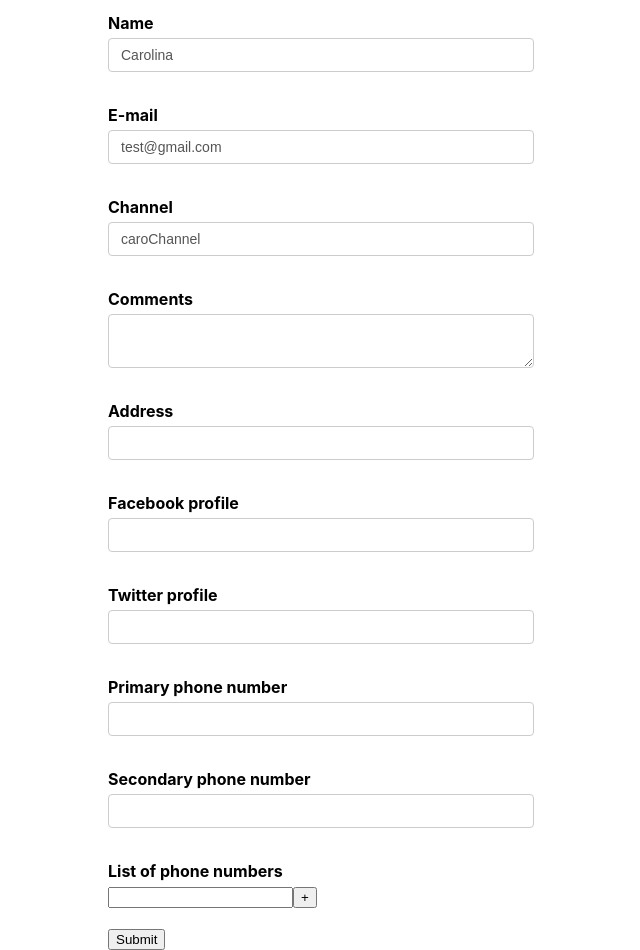
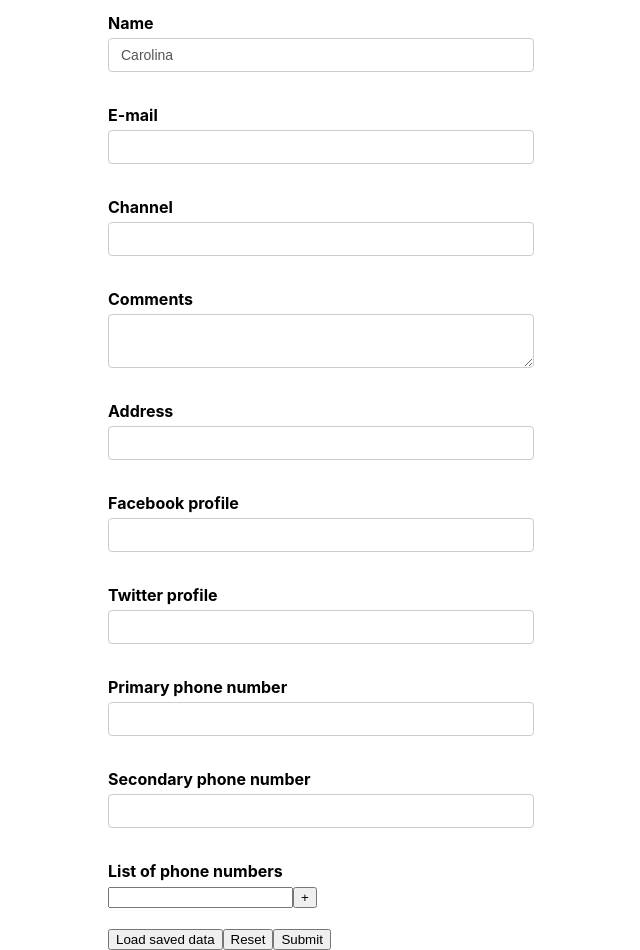
Before and after one commit to CaroTodt/React-Formik, a React (Create React App) app in the folder demo-formik-react/: page / in a window 1280 px wide. Shown: the part 20-970 px from the top of the page, without its empty margins (319-959 px from the left). Built offline with nearby package versions, Linux system fonts and the light colour scheme.

Commit message:
formik container add

```diff
--- a/demo-formik-react/src/components/YoutubeForm.js
+++ b/demo-formik-react/src/components/YoutubeForm.js
@@ -1,12 +1,12 @@
-import React from 'react';
-import { Formik, Form, Field, ErrorMessage, FieldArray } from 'formik';
+import React , {useState} from 'react';
+import { Formik, Form, Field, ErrorMessage, FieldArray, FastField } from 'formik';
 import * as Yup from 'yup'
 import TextError from './TextError';
 
 const initialValues = {
     name: 'Carolina',
-    email: 'test@gmail.com',
-    channel: 'caroChannel',
+    email: '',
+    channel: '',
     comments: '',
     address: '',
     social: {
@@ -17,9 +17,29 @@ const initialValues = {
     phNumbers: ['']
 }
 
-const onSubmit = values => {
+
+const savedValues = {
+    name: 'Carolina',
+    email: 'example@gmail.com',
+    channel: '',
+    comments: 'Welcome to formik',
+    address: '221b Street Baker',
+    social: {
+        facebook: '',
+        twitter: ''
+    },
+    phoneNumbers: ['', ''],
+    phNumbers: ['']
+}
+
+const onSubmit = (values, onSubmitProps) => {
     console.log('Form data', values)
+    console.log('submit props', onSubmitProps)
+    onSubmitProps.setSubmitting(false)
+    onSubmitProps.resetForm()
 }
+
+
 
 
 const validationSchema = Yup.object({
@@ -28,12 +48,31 @@ const validationSchema = Yup.object({
     channel: Yup.string().required('Required!')
 })
 
+const validateComments = value=>{
+    let error
+    if(!value){
+        error='Required'
+    }
+    return error
+}
+
 function YoutubeForm() {
+    const [formValues,setFormValues] = useState(null)
     return (
         <Formik
-            initialValues={initialValues}
+            initialValues={formValues || initialValues}
             validationSchema={validationSchema}
-            onSubmit={onSubmit}>
+            onSubmit={onSubmit}
+            enableReinitialize
+            // validateOnChange={false}
+            // validateOnBlur={false}
+            // validateOnMount
+            >
+            {
+                    formik=>{
+                        console.log('Formik props', formik)
+                        return(
+
             <Form>
             <div className='form-control'>
                 <label htmlFor="name" >Name</label>
@@ -56,16 +95,17 @@ function YoutubeForm() {
             </div>
             <div className='form-control'>
                 <label htmlFor="comments" >Comments</label>
-                    <Field as="textarea" id="comments" name="comments" />
-                    {/* <ErrorMessage name='comments'/> */}
+                <Field as="textarea" id="comments" name="comments" validate={validateComments}/>
+                <ErrorMessage name='comments'component={TextError}/>
             </div>
             <div className='form-control'>
                 <label htmlFor="address" >Address</label>
-                    <Field name="address">
+                <FastField name="address">
                     {
                         (props) => {
+                            console.log('Field render')
                             const { field, form, meta } = props
-                                console.log('Render props', props)
+
                             return (<div>
                                 <input type='text' id="address" {...field} />
                                 {meta.touched && meta.error ? <div>{meta.error}</div> : null}
@@ -73,7 +113,7 @@ function YoutubeForm() {
                             )
                         }
                     }
-                    </Field>
+                </FastField>
                 {/* <ErrorMessage name='comments'/> */}
             </div>
             <div className='form-control'>
@@ -98,10 +138,10 @@ function YoutubeForm() {
                 <FieldArray name='phNumbers'>
                     {
                         (fieldArrayProps) => {
-                                console.log('fieldArrayProps', fieldArrayProps)
                             const { push, remove, form } = fieldArrayProps
                             const { values } = form
                             const { phNumbers } = values
+                            console.log('Form errors', form.errors)
                             return <div>
                                 {
                                     phNumbers.map((phNumber, index) => (
@@ -121,8 +161,24 @@ function YoutubeForm() {
                     }
                 </FieldArray>
             </div>
-                <button type='submit'>Submit</button>
+            {/* <button type='button' onClick={()=> formik.validateField('comments')}>Validate comments</button>
+            <button type='button' onClick={()=>formik.validateForm()}>Validate all</button>
+            <button type='button' onClick={()=> formik.setFieldTouched('comments')}>Visit comments</button>
+            <button type='button' onClick={()=>formik.setTouched({
+                name:true,
+                email:true,
+                channel:true,
+                comments:true
+            })}>Visit Fields</button> */}
+            {/* <button type='submit' disabled={!formik.isValid}>Submit</button> */}
+            <button type='button' onClick={()=>setFormValues(savedValues)}>Load saved data</button>
+            <button type='reset'>Reset</button>
+            <button type='submit' disabled={!formik.isValid || formik.isSubmitting}>Submit</button>
         </Form>
+                        )
+                    }
+                }
+
         </Formik>
     )
 }
```
Also changed, not shown: demo-formik-react/src/components/FormikContainer.js (added, +16 -0 lines). Lines whose indentation alone changed are shown as unchanged.
